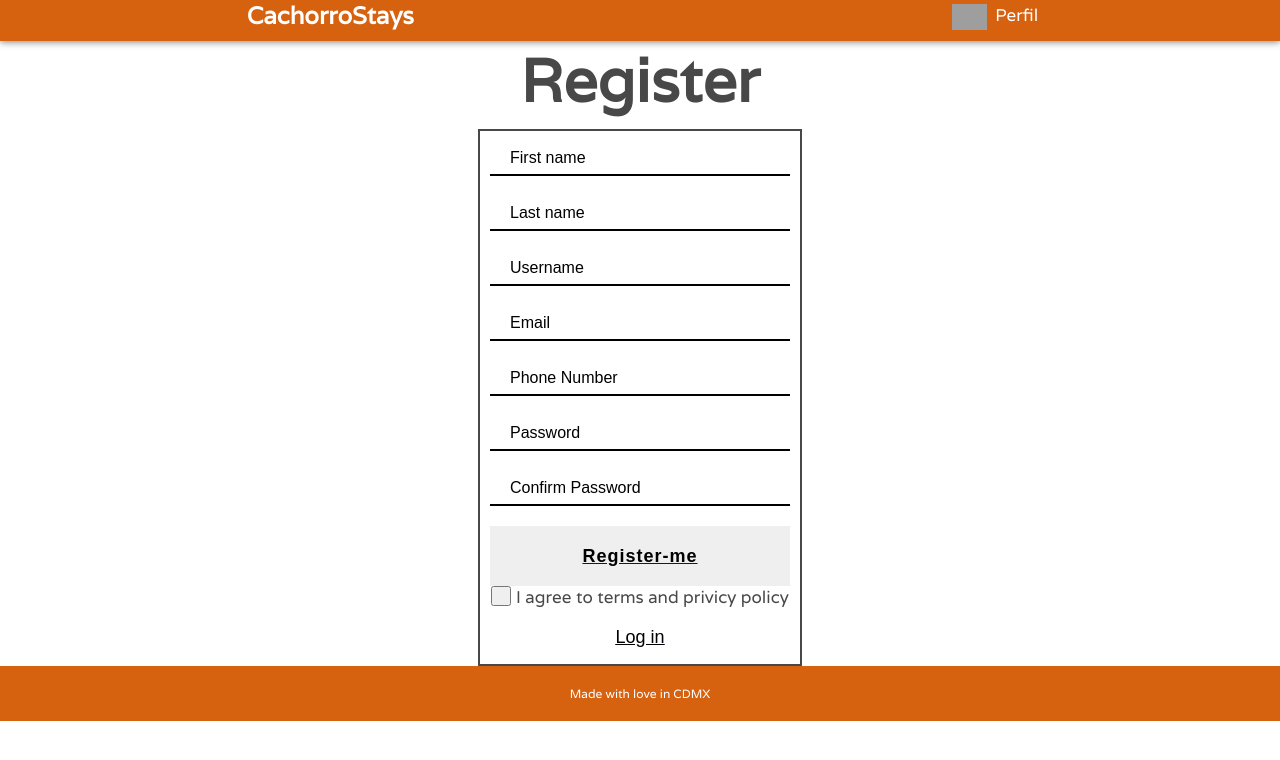
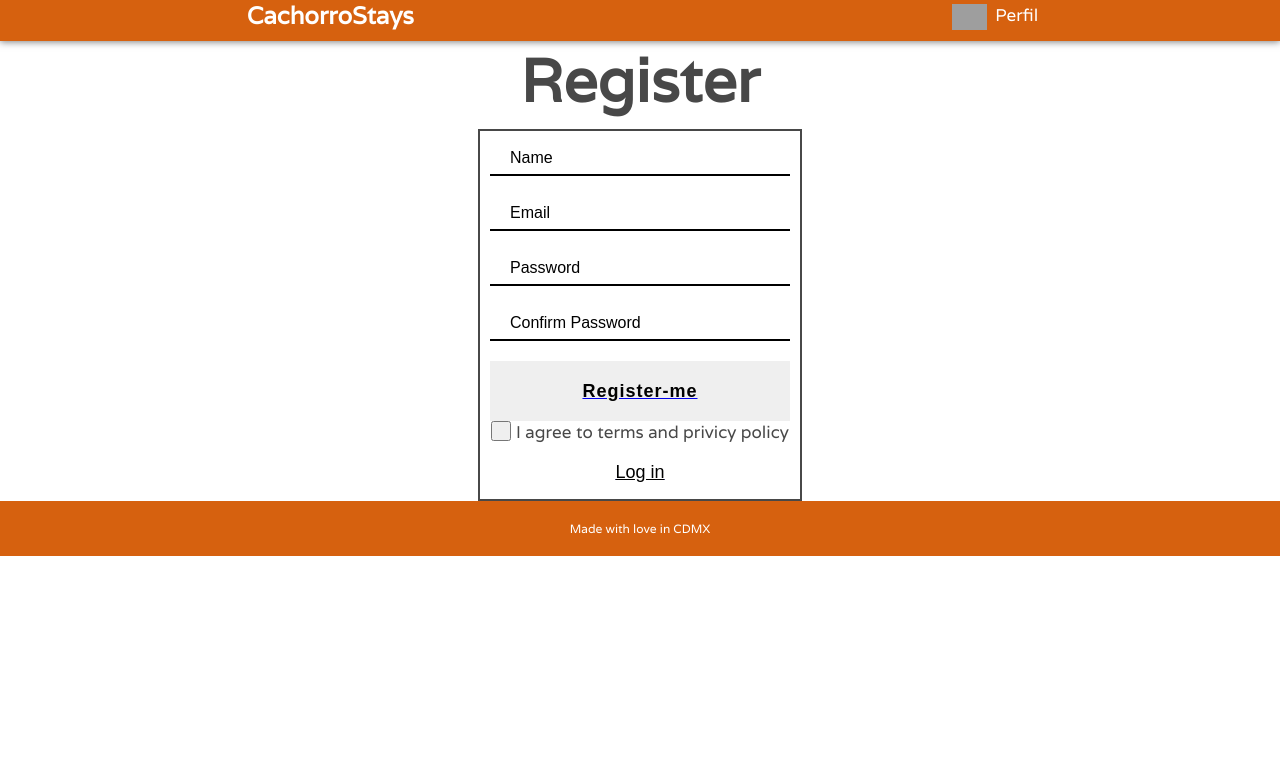
Before and after one commit to iamluisro/cachorroStays, a React app: page /register in a window 1280 px wide. Shown: the top 760 px of the page. Built offline with nearby package versions, Linux system fonts and the light colour scheme; grey boxes are pictures that could not be loaded.

Commit message:
added registerRequest action and reducer to register form

```diff
--- a/src/frontend/components/Header.jsx
+++ b/src/frontend/components/Header.jsx
@@ -1,7 +1,7 @@
 import React from 'react';
 import { Link } from 'react-router-dom';
 import '../assets/styles/components/Header.scss';
-import dogBone from '../../assets/img/dogBone-icon.png';
+import dogBone from '../assets/img/dogBone-icon.png';
 
 const Header = () => {
   return (
@@ -25,7 +25,6 @@ const Header = () => {
             </Link>
           </ul>
         </div>
-
       </header>
     </div>
   );
--- a/src/frontend/components/HotelItem.jsx
+++ b/src/frontend/components/HotelItem.jsx
@@ -3,7 +3,7 @@ import React from 'react';
 import { connect } from 'react-redux';
 import { Link } from 'react-router-dom';
 import { setFavorite, deleteFavorite } from '../actions';
-import HotelImage from '../../assets/img/hikaru.png';
+import HotelImage from '../assets/img/hikaru.png';
 import '../assets/styles/components/home_styles.scss';
 
 const HotelItem = (props) => {
@@ -51,7 +51,6 @@ const HotelItem = (props) => {
               >
                 {' '}
                 Eliminar de Favoritos
-                {' '}
               </button>
             ) : (
               <button
@@ -61,7 +60,6 @@ const HotelItem = (props) => {
               >
                 {' '}
                 Agregar a Favoritos
-                {' '}
               </button>
             )}
 
--- a/src/frontend/components/RegisterForm.jsx
+++ b/src/frontend/components/RegisterForm.jsx
@@ -1,28 +1,76 @@
-import React from 'react';
+import React, { useState } from 'react';
+import { connect } from 'react-redux';
 import { Link } from 'react-router-dom';
+import { registerRequest } from '../actions';
 
 const RegisterForm = () => {
+  const [form, setValues] = useState({
+    email: '',
+    name: '',
+    password: '',
+  });
+
+  const handleInput = (event) => {
+    setValues({
+      ...form,
+      [event.target.name]: event.target.value,
+    });
+  };
+
+  const handleSubmit = (event) => {
+    event.preventDefault;
+    props.registerRequest(form);
+    props.history.push('/');
+    console.log(form);
+  };
+
   return (
-    <form className='register__container--form'>
-      <input className='inputForm' type='text' placeholder='First name' />
-      <input className='inputForm' type='text' placeholder='Last name' />
-      <input className='inputForm' type='text' placeholder='Username' />
-      <input className='inputForm' type='text' placeholder='Email' />
-      <input className='inputForm' type='text' placeholder='Phone Number' />
+    <form className='register__container--form' onSubmite={handleSubmit}>
+      <input
+        className='inputForm'
+        type='text'
+        placeholder='Name'
+        onChange={handleInput}
+      />
+
+      <input
+        className='inputForm'
+        type='text'
+        placeholder='Email'
+        onChange={handleInput}
+      />
       <input className='inputForm' type='password' placeholder='Password' />
-      <input className='inputForm' type='password' placeholder='Confirm Password' />
+      <input
+        className='inputForm'
+        type='password'
+        placeholder='Confirm Password'
+        onChange={handleInput}
+      />
       <Link to='/'>
-        <button type='button' className='registerButton'>Register-me</button>
+        <button type='button' className='registerButton'>
+          Register-me
+        </button>
       </Link>
       <div className='privacyTerms'>
-        <button type='button' className='privacyTerms__button' alt='TermsAndPolicy' />
-        <p className='privacyTerms__text'>I agree to terms and privicy policy</p>
+        <button
+          type='button'
+          className='privacyTerms__button'
+          alt='TermsAndPolicy'
+        />
+        <p className='privacyTerms__text'>
+          I agree to terms and privicy policy
+        </p>
       </div>
       <Link to='/login'>
-        <button type='button' className='signInButton'>Log in</button>
+        <button type='button' className='signInButton'>
+          Log in
+        </button>
       </Link>
     </form>
   );
 };
 
-export default RegisterForm;
+const mapDispatchToProps = {
+  registerRequest,
+};
+export default connect(null, mapDispatchToProps)(RegisterForm);
--- a/src/frontend/containers/HotelDetails.jsx
+++ b/src/frontend/containers/HotelDetails.jsx
@@ -2,7 +2,7 @@ import React from 'react';
 import { Link } from 'react-router-dom';
 import '../assets/styles/components/hotel_details_styles.scss';
 import Layout from '../components/Layout';
-import hotelImg from '../../assets/img/hikaru.png';
+import hotelImg from '../assets/img/hikaru.png';
 
 const HotelDetails = () => {
   return (
@@ -15,7 +15,6 @@ const HotelDetails = () => {
               <button className='hero__img--cta--button' type='button'>
                 {' '}
                 <p>RESERVA LAS NOCHES DE TU PERRITO</p>
-                {' '}
               </button>
             </Link>
           </span>
--- a/src/frontend/reducers/index.js
+++ b/src/frontend/reducers/index.js
@@ -8,10 +8,18 @@ const reducer = (state, action) => {
     case 'DELETE_FAVORITE':
       return {
         ...state,
-        myFavorites: state.myFavorites.filter((items) => items.id !== action.payload),
+        myFavorites: state.myFavorites.filter(
+          (items) => items.id !== action.payload,
+        ),
+      };
+    case 'REGISTER_REQUEST':
+      return {
+        ...state,
+        user: action.payload,
       };
 
-    default: return state;
+    default:
+      return state;
   }
 };
 
```
